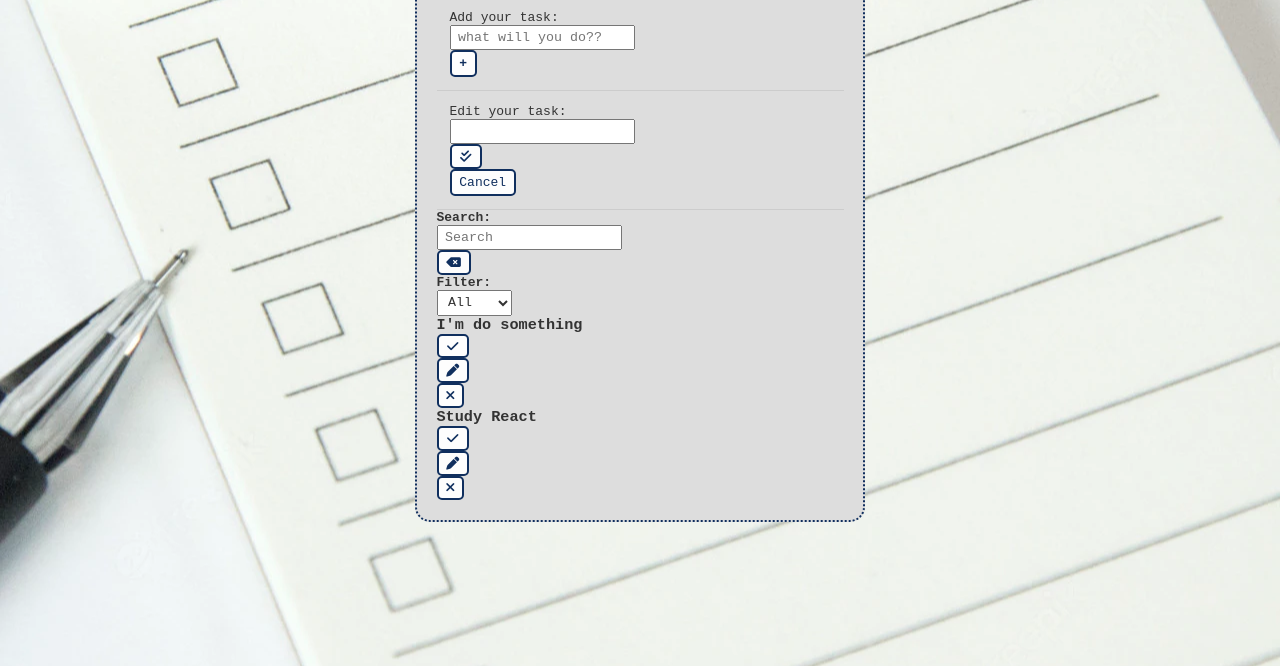
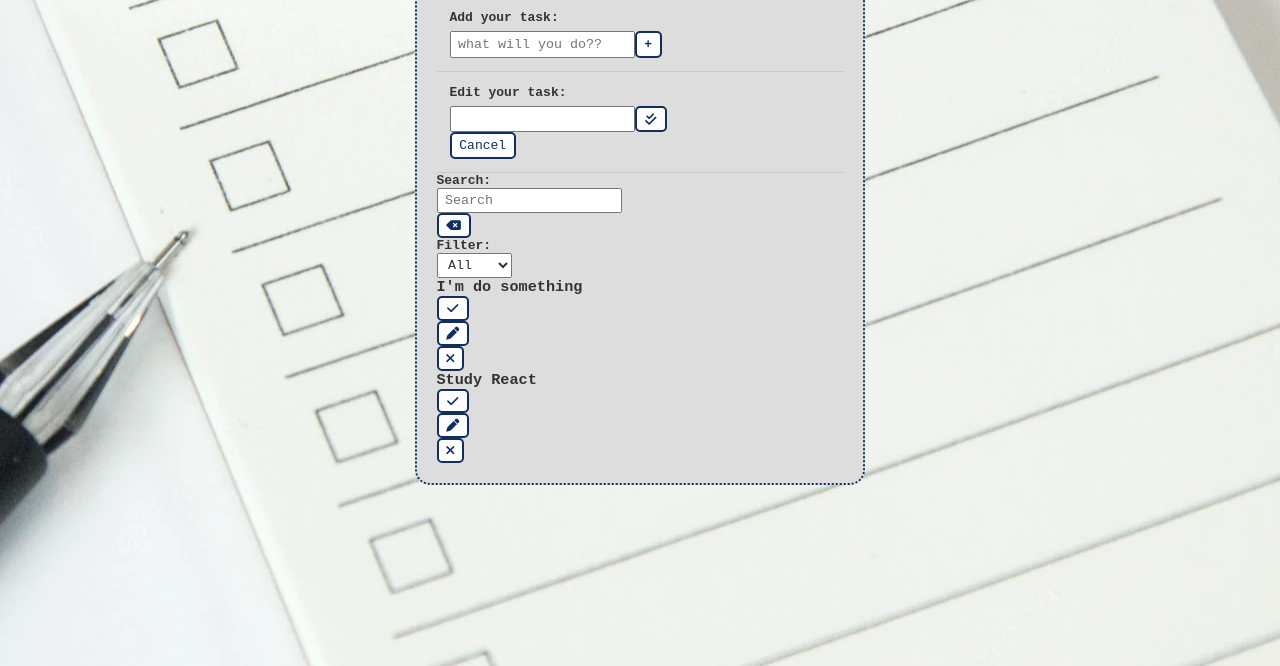
Before and after one commit to joaoacastro/ToDoList-JS, a plain HTML site: page index.html in a window 1280 px wide. Shown: the part 134-800 px from the top of the page. Drawn offline with Linux system fonts and the light colour scheme.

Commit message:
update style

```diff
--- a/style/style.css
+++ b/style/style.css
@@ -61,6 +61,16 @@ select {
 /* Todo Form */
 #todo-form,
 #edit-form {
-    padding: 1rem;
-    border-bottom: 1px solid #CCC;
+  padding: 1rem;
+  border-bottom: 1px solid #ccc;
 }
+
+#todo-form p,
+#edit-form p {
+  margin-bottom: 0.5rem;
+  font-weight: bold;
+}
+
+.form-control {
+  display: flex;
+}
```
